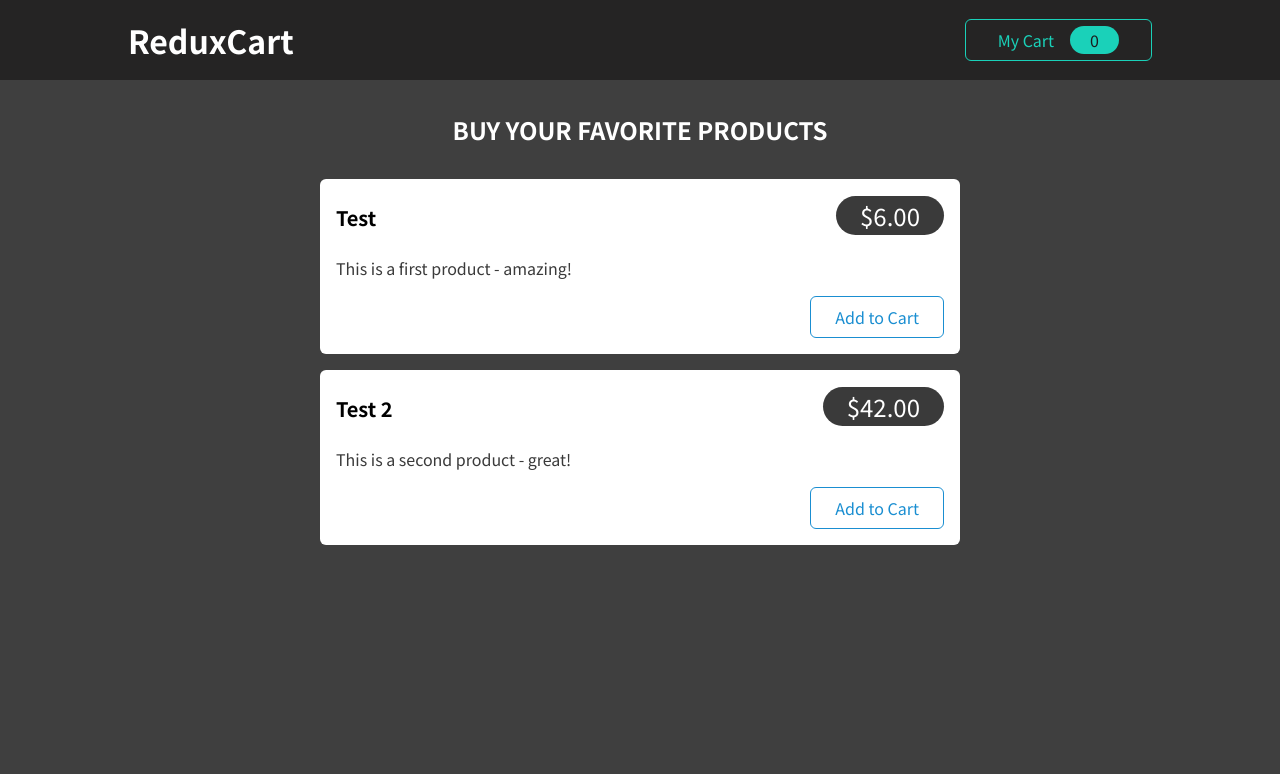
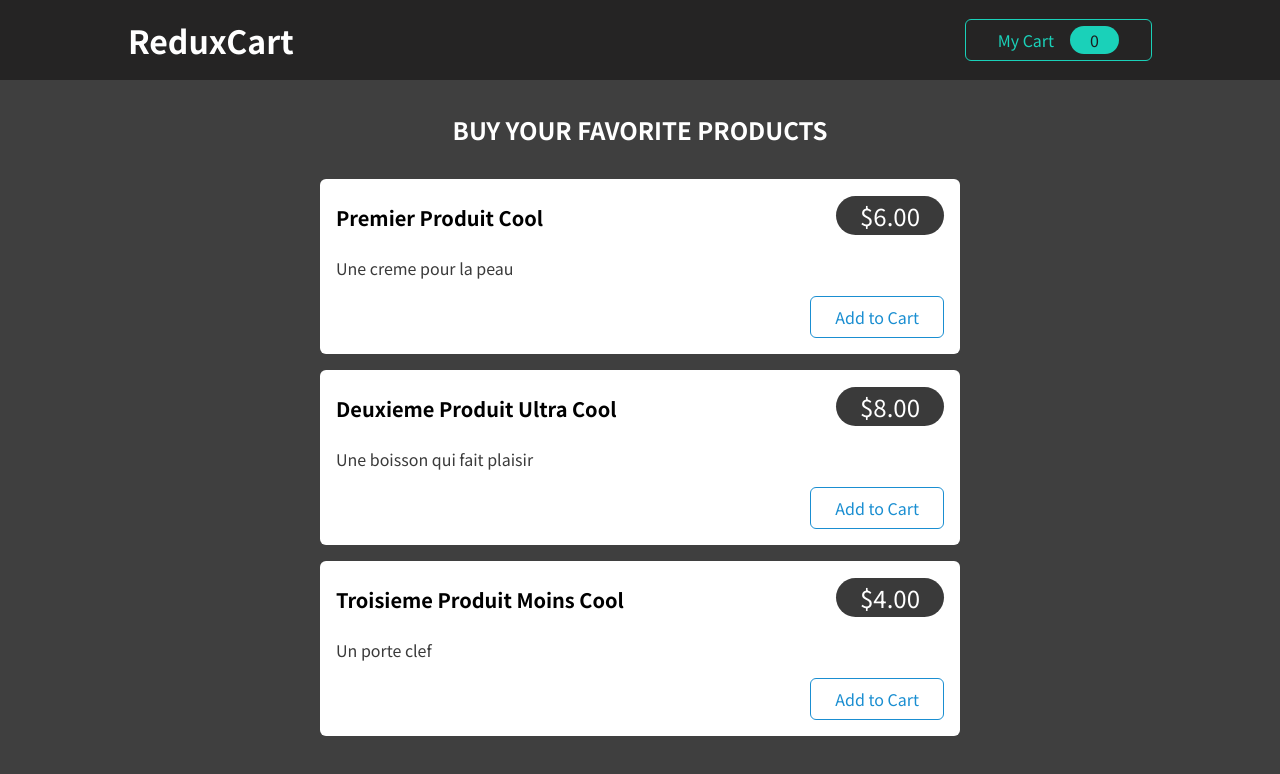
Before and after one commit to wako057/react-tutorial-redux-advanced, a React (Create React App) app: page / in a window 1280 px wide. Shown: the top 774 px of the page. Built offline with nearby package versions, Linux system fonts and the light colour scheme.

Commit message:
feat: add addTocart - remove quantity

```diff
--- a/src/components/Cart/Cart.js
+++ b/src/components/Cart/Cart.js
@@ -6,14 +6,15 @@ import {useSelector} from "react-redux";
 const Cart = (props) => {
   const cartItems = Object
     .values(useSelector(state => state.cart.items))
-    .map(item => item.item)
+    .map(item => ({quantity: item.nb, ...item.item}))
   ;
   console.log('cartItems:', cartItems);
 
+
   const printAllItems = (items) => {
-    console.log('bim:', items);
-
-    Object.values(items).map((item) => console.log('bla', item));
+    // console.log('bim:', items);
+    //
+    // Object.values(items).map((item) => console.log('bla', item));
 
     return items.map((item) => {
     console.log('blu', item);
@@ -23,18 +24,12 @@ const Cart = (props) => {
         />    }
 
       );
-
-  // console.log(result);
-  // return result
   }
 
   return (
     <Card className={classes.cart}>
       <h2>Your Shopping Cart</h2>
       <ul>
-        <CartItem key={43}
-          item={{ itemId: 42, title: 'Test Item', quantity: 1, total: 18, price: 6 }}
-        />
         {printAllItems(cartItems)}
       </ul>
     </Card>
--- a/src/components/Cart/CartItem.js
+++ b/src/components/Cart/CartItem.js
@@ -4,11 +4,13 @@ import { cartSliceActions } from '../../store/cart';
 
 const CartItem = (props) => {
   const dispatch = useDispatch();
-  const { itemId, title, quantity, total, price } = props.item;
+  const { itemId, title, quantity, price } = props.item;
   const items = useSelector(state => state.cart)
-
+  console.log({ itemId, title, quantity, price });
+  const total = quantity * price;
   console.log('CARTITEM - items: ', items);
   console.log('CARTITEM - props.item: ', props.item);
+  console.log({ itemId, title, quantity, price });
 
   const handleAddItemToCart = (item) => {
     dispatch(cartSliceActions.addToCart(item));
@@ -33,7 +35,7 @@ const CartItem = (props) => {
         </div>
         <div className={classes.actions}>
           <button onClick={() => handleRemoveItemToCart(itemId)}>-</button>
-          <button onClick={() => handleAddItemToCart({ itemId, title, quantity, total, price })}>+</button>
+          <button onClick={() => handleAddItemToCart({ itemId, title, price })}>+</button>
         </div>
       </div>
     </li>
--- a/src/components/Shop/ProductItem.js
+++ b/src/components/Shop/ProductItem.js
@@ -1,13 +1,15 @@
 import Card from '../UI/Card';
 import classes from './ProductItem.module.css';
-// import { cartSliceActions } from '../../store/cart';
+import { cartSliceActions } from '../../store/cart';
+import {useDispatch} from "react-redux";
 
 const ProductItem = (props) => {
-  const { title, price, description } = props;
+  const dispatch = useDispatch();
+  const { itemId, title, price, description } = props;
 
-  // const handleAddItemToCart = (item) => {
-    // dispatch(cartSliceActions.addToCart(item));
-  // };
+  const handleAddItemToCart = (item) => {
+    dispatch(cartSliceActions.addToCart(item));
+  };
 
   return (
     <li className={classes.item}>
@@ -18,8 +20,7 @@ const ProductItem = (props) => {
         </header>
         <p>{description}</p>
         <div className={classes.actions}>
-          {/*<button onClick={() => handleAddItemToCart}>Add to Cart</button>*/}
-          <button>Add to Cart</button>
+          <button onClick={() => handleAddItemToCart({ itemId, title, price })}>Add to Cart</button>
         </div>
       </Card>
     </li>
--- a/src/components/Shop/Products.js
+++ b/src/components/Shop/Products.js
@@ -1,21 +1,21 @@
 import ProductItem from './ProductItem';
 import classes from './Products.module.css';
+import {PRODUCTS} from "./data";
 
 const Products = (props) => {
   return (
     <section className={classes.products}>
       <h2>Buy your favorite products</h2>
       <ul>
-        <ProductItem
-          title='Test'
-          price={6}
-          description='This is a first product - amazing!'
-        />
-        <ProductItem
-          title='Test 2'
-          price={42}
-          description='This is a second product - great!'
-        />
+        {PRODUCTS.map(product =>
+          <ProductItem
+            key={product.itemId}
+            itemId={product.itemId}
+            title={product.title}
+            price={product.price}
+            description={product.description}
+          />
+        )}
       </ul>
     </section>
   );
--- /dev/null
+++ b/src/components/Shop/data.js
@@ -0,0 +1,8 @@
+
+export const PRODUCTS = [
+  {itemId: 21, title: 'Premier Produit Cool', description: 'Une creme pour la peau', price: 6},
+  {itemId: 22, title: 'Deuxieme Produit Ultra Cool', description: 'Une boisson qui fait plaisir', price: 8},
+  {itemId: 23, title: 'Troisieme Produit Moins Cool', description: 'Un porte clef', price: 4}
+];
+
+// itemId: 42, title: 'Test Item', quantity: 1, total: 18, price: 6 }
--- a/src/store/cart.js
+++ b/src/store/cart.js
@@ -9,11 +9,11 @@ const cartSlice = createSlice({
   reducers: {
 
     addToCart(state, item) {
+      console.log('on est dans addToCart');
       const itemId = item.payload.itemId;
       console.log('on ajoute un item:', item.payload);
       if (itemId in state.items) {
         state.items[itemId].nb++
-        state.items[itemId].item.quantity++
       } else {
         state.items[itemId] =  { item: item.payload, nb: 1 }
       }
@@ -25,7 +25,6 @@ const cartSlice = createSlice({
       if (itemId in state.items) {
         if (state.items[itemId].nb > 1) {
           state.items[itemId].nb--;
-          state.items[itemId].item.quantity--
         } else {
           delete state.items[itemId];
         }
```
